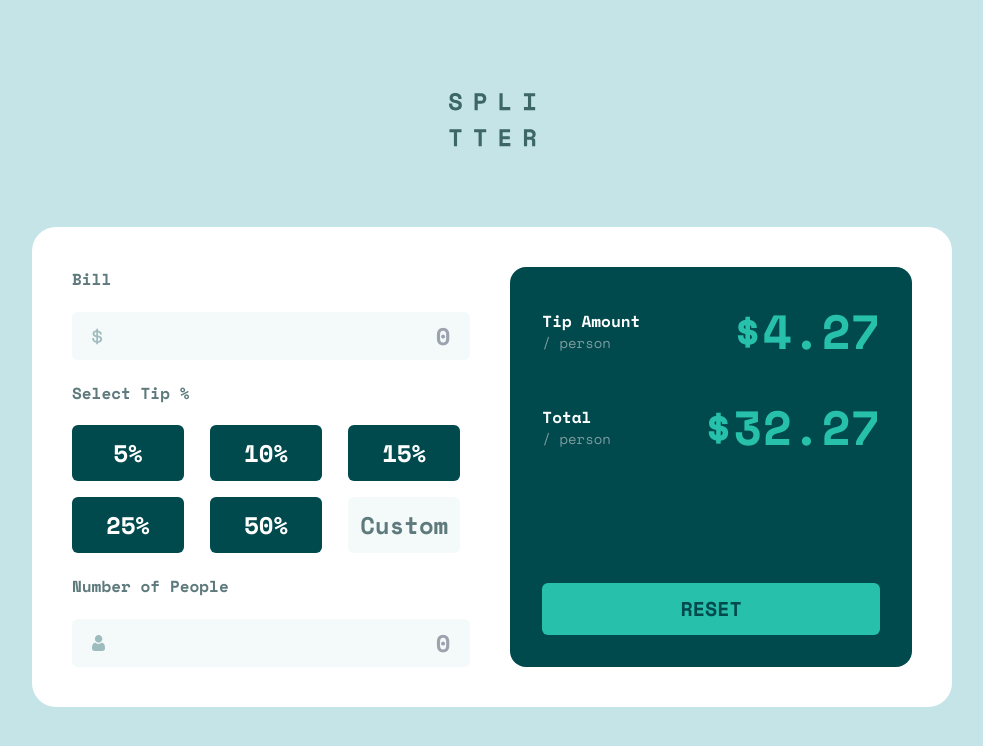
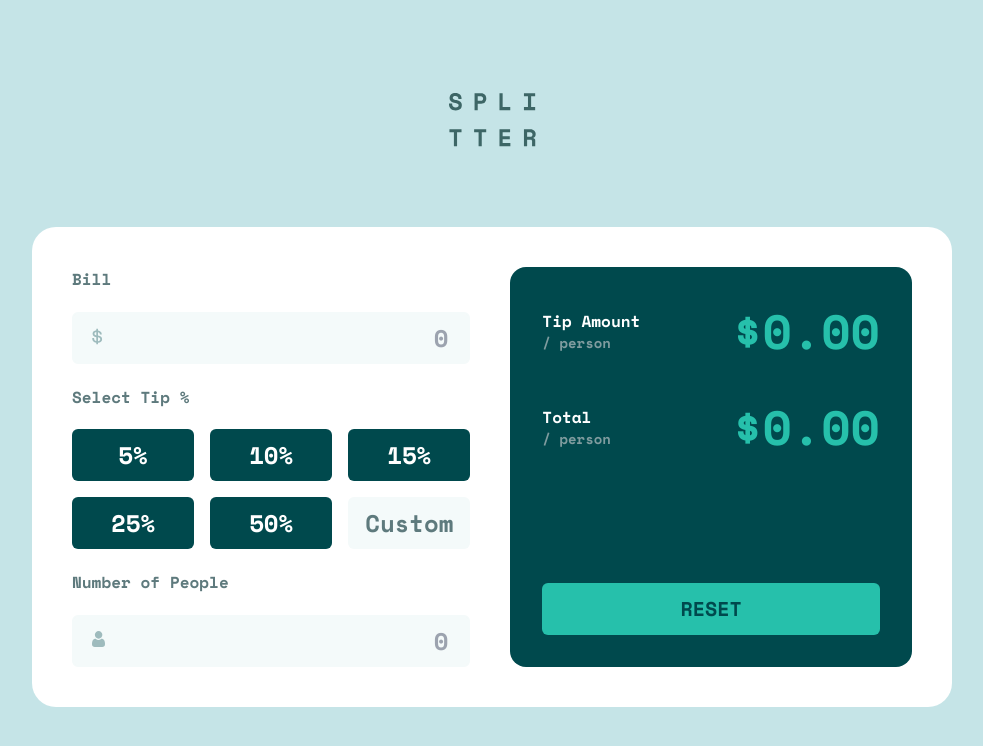
Before and after one commit to meisteraxel/tip-calculator-app, a React (Vite) app: page / in a window 1280 px wide. Shown: the top 746 px of the page, without its empty margins (148-1131 px from the left). Built offline with nearby package versions, Linux system fonts and the light colour scheme.

Commit message:
Added Hover States for all Elements

```diff
--- a/src/components/Calculation.jsx
+++ b/src/components/Calculation.jsx
@@ -7,18 +7,18 @@ function Calculation() {
       <div className="flex justify-between items-center mt-2">
         <div>
           <p className="text-white font-semibold text-m">Tip Amount</p>
-          <p className="text-grayish-cyan text-sm">/ person</p>
+          <p className="text-grayish-cyan text-sm font-semibold">/ person</p>
         </div>
-        <p className="text-strong-cyan text-5xl font-bold">$4.27</p>
+        <p className="text-strong-cyan text-5xl font-bold">$0.00</p>
       </div>
       <div className="flex justify-between items-center mt-12">
         <div>
           <p className="text-white font-semibold text-m">Total</p>
-          <p className="text-grayish-cyan text-sm">/ person</p>
+          <p className="text-grayish-cyan text-sm font-semibold">/ person</p>
         </div>
-        <p className="text-strong-cyan text-5xl font-bold">$32.27</p>
+        <p className="text-strong-cyan text-5xl font-bold">$0.00</p>
       </div>
-      <button className="bg-strong-cyan rounded-md py-3 w-full mt-auto text-xl font-bold text-very-dark-cyan">
+      <button className="bg-strong-cyan rounded-md py-3 w-full mt-auto text-xl font-bold text-very-dark-cyan hover:bg-light-grayish-cyan">
         RESET
       </button>
     </div>
--- a/src/components/Input.jsx
+++ b/src/components/Input.jsx
@@ -15,7 +15,7 @@ function Input() {
           type="number"
           name=""
           id=""
-          className="bg-very-light-grayish-cyan rounded-md text-grayish-cyan text-right w-full py-2 px-5"
+          className="bg-very-light-grayish-cyan rounded-md text-grayish-cyan text-right w-full py-2 px-5 cursor-pointer border-2 outline-none border-very-light-grayish-cyan focus:border-strong-cyan"
           placeholder="0"
         />
       </div>
@@ -23,35 +23,35 @@ function Input() {
       <div className="grid grid-cols-3 text-center gap-4">
         <label
           htmlFor="5"
-          className="bg-very-dark-cyan text-white rounded-md cursor-pointer w-28 px-2 py-3"
+          className="bg-very-dark-cyan text-white rounded-md cursor-pointer  px-2 py-2 hover:bg-light-grayish-cyan border-2 border-transparent hover:text-very-dark-cyan"
         >
           5%
         </label>
         <input type="radio" className="hidden" />
         <label
           htmlFor="10"
-          className="bg-very-dark-cyan text-white rounded-md cursor-pointer w-28 px-2 py-3"
+          className="bg-very-dark-cyan text-white rounded-md cursor-pointer  px-2 py-2 hover:bg-light-grayish-cyan border-2 border-transparent hover:text-very-dark-cyan"
         >
           10%
         </label>
         <input type="radio" className="hidden" />
         <label
           htmlFor="15"
-          className="bg-very-dark-cyan text-white rounded-md cursor-pointer w-28 px-2 py-3"
+          className="bg-very-dark-cyan text-white rounded-md cursor-pointer  px-2 py-2 hover:bg-light-grayish-cyan border-2 border-transparent hover:text-very-dark-cyan"
         >
           15%
         </label>
         <input type="radio" className="hidden" />
         <label
           htmlFor="25%"
-          className="bg-very-dark-cyan text-white rounded-md cursor-pointer w-28 px-2 py-3"
+          className="bg-very-dark-cyan text-white rounded-md cursor-pointer  px-2 py-2 hover:bg-light-grayish-cyan border-2 border-transparent hover:text-very-dark-cyan"
         >
           25%
         </label>
         <input type="radio" className="hidden" />
         <label
           htmlFor="50%"
-          className="bg-very-dark-cyan text-white rounded-md cursor-pointer w-28 px-2 py-3"
+          className="bg-very-dark-cyan text-white rounded-md cursor-pointer  px-2 py-2 hover:bg-light-grayish-cyan border-2 border-transparent hover:text-very-dark-cyan"
         >
           50%
         </label>
@@ -59,7 +59,7 @@ function Input() {
         <input
           type="number"
           placeholder="Custom"
-          className="cursor-pointer rounded-md placeholder:text-dark-grayish-cyan bg-very-light-grayish-cyan text-center w-28 px-2 py-3"
+          className="cursor-pointer rounded-md placeholder:text-dark-grayish-cyan bg-very-light-grayish-cyan border-2 border-transparent text-center px-2 py-2 outline-none focus:border-strong-cyan"
         />
       </div>
       <p className="text-dark-grayish-cyan text-base">Number of People</p>
@@ -73,7 +73,7 @@ function Input() {
           type="number"
           name=""
           id=""
-          className="bg-very-light-grayish-cyan rounded-md text-grayish-cyan text-right w-full py-2 px-5"
+          className="bg-very-light-grayish-cyan rounded-md text-grayish-cyan text-right w-full py-2 px-5 cursor-pointer border-2 outline-none border-very-light-grayish-cyan focus:border-strong-cyan"
           placeholder="0"
         />
       </div>
```
